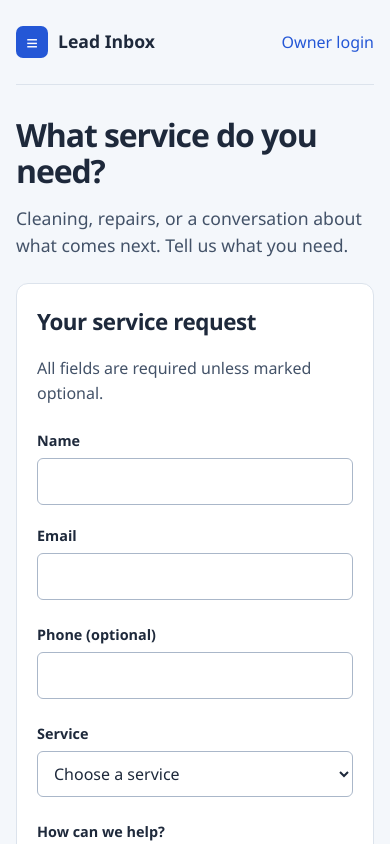
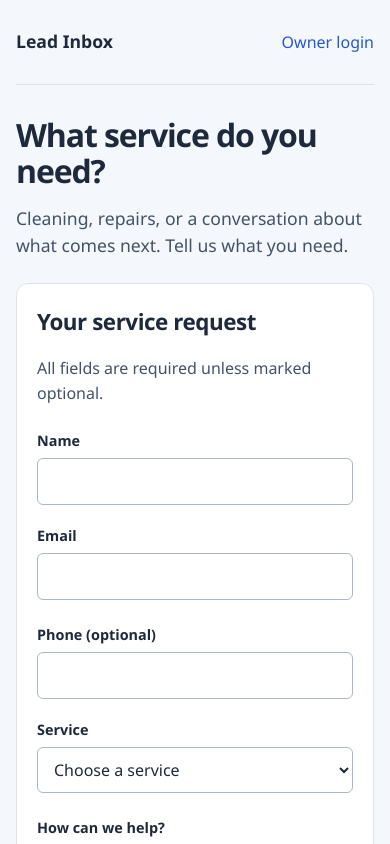
Before and after one commit to MelvynPals/lead-inbox-crm, a Next.js app: page / in a window 390 px wide. Shown: the top 844 px of the page. Built offline with nearby package versions, Linux system fonts and the light colour scheme.

Commit message:
Refine service form layout and add responsive service select

```diff
--- a/app/globals.css
+++ b/app/globals.css
@@ -26,7 +26,6 @@ label { display: flex; flex-direction: column; gap: 6px; font-size: .9rem; font-
 .wrap { width: 100%; max-width: 1120px; min-width: 0; }
 .header { display: flex; align-items: center; justify-content: space-between; gap: 16px; padding: 20px 0; border-bottom: 1px solid var(--line); }
 .brand { display: inline-flex; align-items: center; gap: 10px; color: var(--ink); text-decoration: none; font-size: 1.1rem; font-weight: 700; }
-.mark { display: grid; place-items: center; width: 32px; height: 32px; background: var(--blue); color: white; border-radius: 7px; font-size: 20px; }
 .header-link { display: inline-flex; align-items: center; min-height: 44px; }
 .public-grid { display: grid; grid-template-columns: .85fr 1.15fr; gap: 64px; padding: 64px 0 24px; align-items: start; }
 .intro { display: flex; flex-direction: column; gap: 24px; padding: 24px 0; }
@@ -35,6 +34,15 @@ label { display: flex; flex-direction: column; gap: 6px; font-size: .9rem; font-
 .panel { display: flex; flex-direction: column; gap: 24px; padding: 32px; border: 1px solid var(--line); background: white; border-radius: 12px; }
 .stack { display: flex; flex-direction: column; gap: 20px; min-width: 0; }
 .fields { display: grid; grid-template-columns: repeat(2,minmax(0,1fr)); gap: 20px; }
+.select-trigger { display: flex; align-items: center; justify-content: space-between; gap: 12px; width: 100%; min-width: 0; min-height: 46px; padding: 10px 12px; border: 1px solid #aab7c9; border-radius: 6px; background: white; color: var(--ink); font-weight: 400; text-align: left; }
+.select-trigger:hover { background: #f4f7fb; }
+.select-trigger[aria-invalid=true] { border-color: #b42318; }
+.select-icon { display: block; flex-shrink: 0; }
+.select-trigger[data-state=open] .select-icon { transform: rotate(180deg); }
+.select-content { z-index: 50; width: var(--radix-select-trigger-width); max-height: var(--radix-select-content-available-height); overflow-y: auto; padding: 4px; border: 1px solid var(--line); border-radius: 8px; background: white; color: var(--ink); box-shadow: 0 8px 24px #1e293b18; }
+.select-option { display: flex; align-items: center; justify-content: space-between; gap: 12px; min-height: 44px; padding: 10px 12px; border-radius: 4px; cursor: default; user-select: none; }
+.select-option[data-highlighted] { background: #edf2fa; outline: none; }
+.select-option[data-state=checked] { color: var(--blue); font-weight: 600; }
 .login { display: grid; justify-items: center; padding: 64px 0; }
 .login .panel { width: 100%; max-width: 440px; }
 .toolbar { display: flex; align-items: end; justify-content: space-between; gap: 24px; padding: 40px 0 24px; flex-wrap: wrap; }
--- a/package.json
+++ b/package.json
@@ -13,6 +13,8 @@
     "smoke:owner": "tsx scripts/owner-smoke.ts"
   },
   "dependencies": {
+    "@radix-ui/react-select": "^2.4.1",
+    "lucide-react": "^1.70.0",
     "next": "16.4.5",
     "postgres": "^4.1.0",
     "react": "19.3.0",
--- a/references/DOCUMENTATION.md
+++ b/references/DOCUMENTATION.md
@@ -3,6 +3,8 @@
 Next.js 16 App Router, React, TypeScript, Tailwind CSS and postgres.js. Node 22+ is required for script environment loading.
 
 `pnpm-workspace.yaml` records dependency build approvals. `esbuild` is approved via `pnpm approve-builds`; `sharp` and `unrs-resolver` remain disabled.
+
+The public form pairs phone and service in the existing two-column grid, stacking below 461px. `ServiceSelect` uses Radix Select on fine-pointer screens at least 761px wide and a native select elsewhere. `useSyncExternalStore` keeps its initial render consistent with the server, and selection survives viewport changes. Lucide supplies the centered chevron and selection checkmark; the chevron rotates when open. The shared header uses the text brand without an icon.
 
 API routes are in `app/api/leads/`; shared validation, queries, sorting, webhook, auth and HTTP helpers are in `src/lib/`. `migrations/001_leads.sql` creates the leads table and newest-first index. Run it with `pnpm db:migrate`; it is safe to rerun.
 
--- a/references/TODO.md
+++ b/references/TODO.md
@@ -15,5 +15,6 @@ Blocked: none. Deployment and production environment setup belong to the owner.
 - [x] Verify production build and mobile layout.
 - [x] Finish handoff and validation report.
 - [x] Record esbuild approval from `pnpm approve-builds` for dependency installation.
+- [x] Remove header icon, pair phone/service, and add a styled desktop service selector with Lucide icons and native mobile fallback.
 - [ ] Owner: configure Vercel and run live smoke tests.
 - [ ] Owner: check on a real phone.
--- a/references/VERIFICATION.md
+++ b/references/VERIFICATION.md
@@ -1,4 +1,8 @@
 # Verification results
+
+## Form refinement verification
+
+After removing the brand icon, pairing phone/service, and adding Radix Select with Lucide icons, production build, TypeScript and lint pass. Ten headless-browser checks pass: header icon removed; desktop phone/service alignment; linked required-service error; centered Lucide chevron rotated when open; keyboard selection submits exactly one service value; Escape closes, resets the chevron and restores focus; native mobile select preserves selection; mobile changes update the value without horizontal overflow; selection survives returning to desktop; clean-browser hydration has no errors. Mobile viewport: 375px. Only an invalid empty form was submitted; no leads or webhooks were created. API smoke was not rerun because API code did not change. Real-phone picker behavior remains unverified.
 
 Verified locally on 2026-11-08 with the production Next.js build and configured Neon database. API: 52 pass, 0 fail. Owner: 10 pass, 0 fail. Unit tests: 5 pass, 0 fail. Build, TypeScript, ESLint and diff whitespace checks pass.
 
--- a/src/components/Header.tsx
+++ b/src/components/Header.tsx
@@ -1,5 +1,5 @@
 import Link from "next/link";
 import { logout } from "@/app/actions";
 export function Header({ owner = false }: { owner?: boolean }) {
-  return <header className="header"><Link className="brand" href="/"><span className="mark" aria-hidden="true">≡</span>Lead Inbox</Link>{owner ? <form action={logout}><button className="quiet">Sign out</button></form> : <Link className="header-link" href="/login">Owner login</Link>}</header>;
+  return <header className="header"><Link className="brand" href="/">Lead Inbox</Link>{owner ? <form action={logout}><button className="quiet">Sign out</button></form> : <Link className="header-link" href="/login">Owner login</Link>}</header>;
 }
--- a/src/components/LeadForm.tsx
+++ b/src/components/LeadForm.tsx
@@ -1,7 +1,7 @@
 "use client";
 import { useState, type FormEvent } from "react";
 import { fieldErrors } from "@/src/lib/validation";
-import { services } from "@/src/lib/types";
+import { ServiceSelect } from "@/src/components/ServiceSelect";
 
 export function LeadForm() {
   const [errors, setErrors] = useState<Record<string,string>>({});
@@ -23,5 +23,5 @@ export function LeadForm() {
   }
   if (success) return <div className="panel" role="status"><h2 className="success">Request received</h2><p>Thank you for getting in touch. We’ll reply using the contact details you provided.</p><button className="quiet" onClick={() => { setSuccess(false); setErrors({}); }}>Send another request</button></div>;
   const field = (name: string, label: string, type = "text", optional = false) => <div className="field"><label htmlFor={name}>{label}{optional ? " (optional)" : ""}</label><input id={name} name={name} type={type} required={!optional} autoComplete={name === "name" ? "name" : name === "email" ? "email" : "tel"} aria-invalid={!!errors[name]} aria-describedby={errors[name] ? `${name}-error` : undefined}/>{errors[name] && <p className="error" id={`${name}-error`}>{errors[name]}</p>}</div>;
-  return <form className="panel" onSubmit={submit} noValidate><div className="stack"><h2>Your service request</h2><p className="muted">All fields are required unless marked optional.</p></div><div className="fields">{field("name", "Name")}{field("email", "Email", "email")}</div>{field("phone", "Phone", "tel", true)}<div className="field"><label htmlFor="service">Service</label><select id="service" name="service" defaultValue="" required aria-invalid={!!errors.service} aria-describedby={errors.service ? "service-error" : undefined}><option value="" disabled>Choose a service</option>{services.map(service => <option key={service} value={service}>{service[0].toUpperCase() + service.slice(1)}</option>)}</select>{errors.service && <p id="service-error" className="error">{errors.service}</p>}</div><div className="field"><label htmlFor="message">How can we help?</label><textarea id="message" name="message" required rows={5} placeholder="Tell us what you need and when you need it." aria-invalid={!!errors.message} aria-describedby={errors.message ? "message-error" : "message-hint"}/><small id="message-hint">Up to 2,000 characters.</small>{errors.message && <p id="message-error" className="error">{errors.message}</p>}</div>{errors.form && <p className="error" role="alert">{errors.form}</p>}<button disabled={pending}>{pending ? "Sending request…" : "Send request"}</button></form>;
+  return <form className="panel" onSubmit={submit} noValidate><div className="stack"><h2>Your service request</h2><p className="muted">All fields are required unless marked optional.</p></div><div className="fields">{field("name", "Name")}{field("email", "Email", "email")}</div><div className="fields">{field("phone", "Phone", "tel", true)}<ServiceSelect error={errors.service}/></div><div className="field"><label htmlFor="message">How can we help?</label><textarea id="message" name="message" required rows={5} placeholder="Tell us what you need and when you need it." aria-invalid={!!errors.message} aria-describedby={errors.message ? "message-error" : "message-hint"}/><small id="message-hint">Up to 2,000 characters.</small>{errors.message && <p id="message-error" className="error">{errors.message}</p>}</div>{errors.form && <p className="error" role="alert">{errors.form}</p>}<button disabled={pending}>{pending ? "Sending request…" : "Send request"}</button></form>;
 }
--- /dev/null
+++ b/src/components/ServiceSelect.tsx
@@ -0,0 +1,63 @@
+"use client";
+
+import { useState, useSyncExternalStore } from "react";
+import * as Select from "@radix-ui/react-select";
+import { Check, ChevronDown } from "lucide-react";
+import { services } from "@/src/lib/types";
+
+const desktopQuery = "(min-width: 761px) and (pointer: fine)";
+function subscribe(listener: () => void) {
+  const media = window.matchMedia(desktopQuery);
+  media.addEventListener("change", listener);
+  return () => media.removeEventListener("change", listener);
+}
+
+export function ServiceSelect({ error }: { error?: string }) {
+  const [value, setValue] = useState("");
+  const desktop = useSyncExternalStore(
+    subscribe,
+    () => window.matchMedia(desktopQuery).matches,
+    () => false,
+  );
+  const accessibility = {
+    id: "service",
+    "aria-invalid": !!error,
+    "aria-describedby": error ? "service-error" : undefined,
+  };
+
+  return (
+    <div className="field">
+      <label htmlFor="service">Service</label>
+      {desktop ? (
+        <Select.Root name="service" value={value} onValueChange={setValue} required>
+          <Select.Trigger {...accessibility} className="select-trigger">
+            <Select.Value placeholder="Choose a service" />
+            <Select.Icon className="select-icon" asChild>
+              <ChevronDown size={18} aria-hidden="true" />
+            </Select.Icon>
+          </Select.Trigger>
+          <Select.Portal>
+            <Select.Content className="select-content" position="popper" sideOffset={6} collisionPadding={16}>
+              <Select.Viewport>
+                {services.map(service => (
+                  <Select.Item className="select-option" key={service} value={service}>
+                    <Select.ItemText>{service[0].toUpperCase() + service.slice(1)}</Select.ItemText>
+                    <Select.ItemIndicator asChild>
+                      <Check size={16} aria-hidden="true" />
+                    </Select.ItemIndicator>
+                  </Select.Item>
+                ))}
+              </Select.Viewport>
+            </Select.Content>
+          </Select.Portal>
+        </Select.Root>
+      ) : (
+        <select {...accessibility} name="service" value={value} onChange={event => setValue(event.target.value)} required>
+          <option value="" disabled>Choose a service</option>
+          {services.map(service => <option key={service} value={service}>{service[0].toUpperCase() + service.slice(1)}</option>)}
+        </select>
+      )}
+      {error && <p id="service-error" className="error">{error}</p>}
+    </div>
+  );
+}
```
Also changed, not shown: 2 other files (tests, documents, lock files or other folders).
